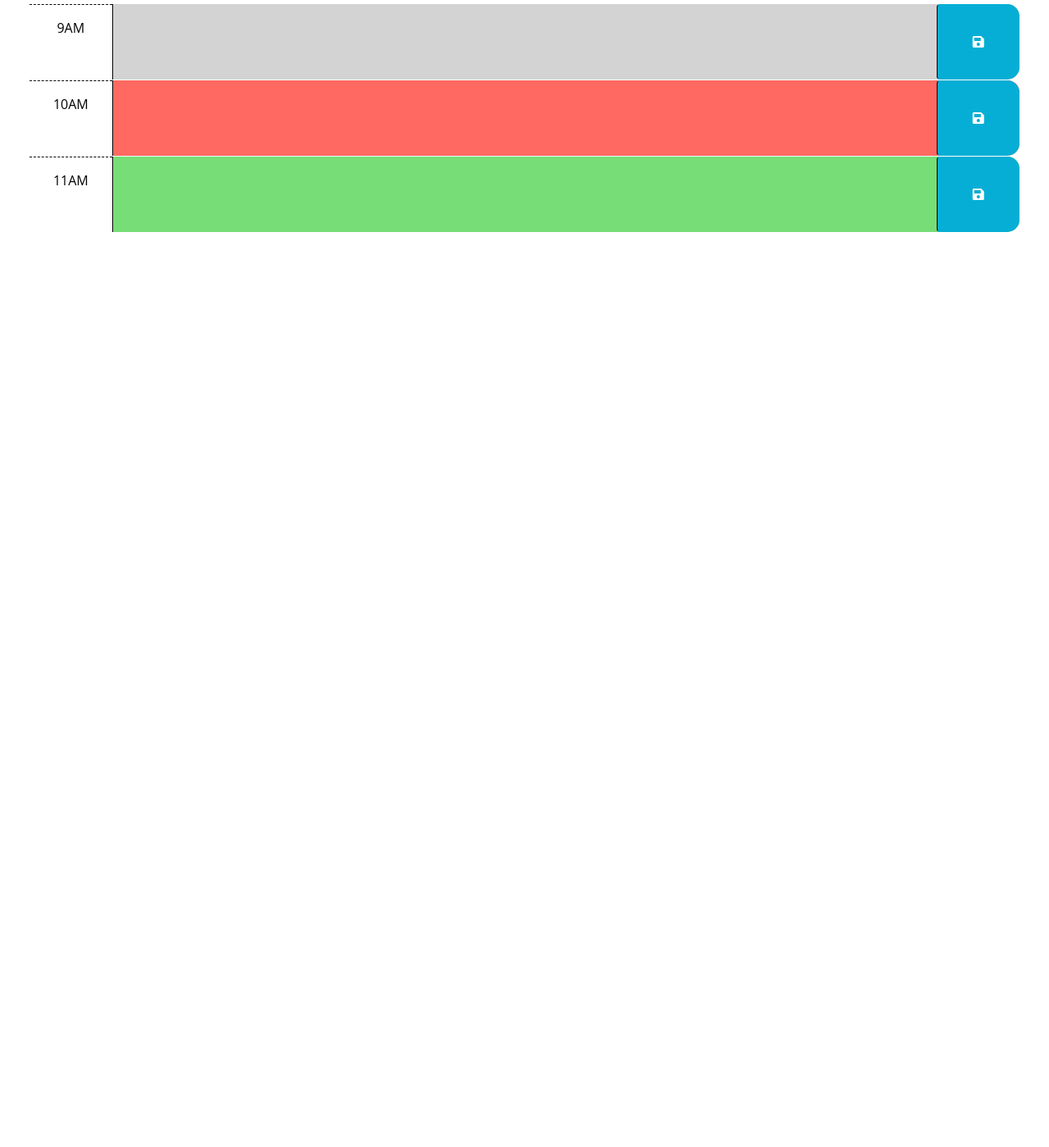
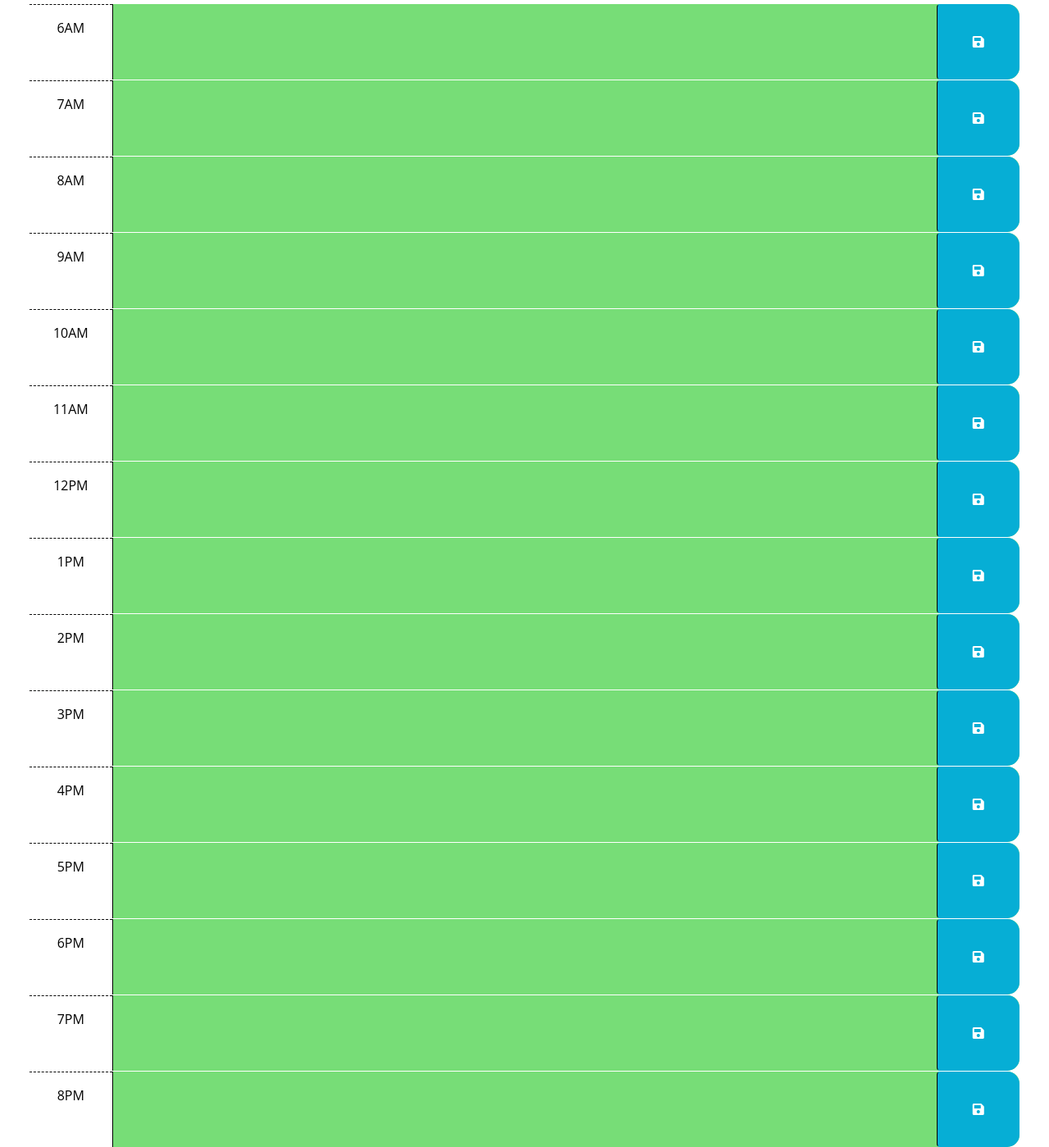
Before and after one commit to kurtmj93/dayjs-scheduler, a plain HTML site: page index.html in a window 1280 px wide. Shown: the part 293-1692 px from the top of the page at 82% size. Before the commit the page ends 800 px from the top, so only its background shows below. Drawn offline with nearby package versions, Linux system fonts and the light colour scheme.

Commit message:
compare div hour to dayjs.hour to conditionally addClass, update html with more hours

```diff
--- a/index.html
+++ b/index.html
@@ -31,18 +31,32 @@
       <p id="currentDay" class="lead"></p>
     </header>
     <div class="container-fluid px-5">
-      <!-- Use class for "past", "present", and "future" to apply styles to the
-        time-block divs accordingly. The javascript will need to do this by
-        adding/removing these classes on each div by comparing the hour in the
-        id to the current hour. The html provided below is meant to be an example
-        demonstrating how the css provided can be leveraged to create the
-        desired layout and colors. The html below should be removed or updated
-        in the finished product. Remember to delete this comment once the
-        code is implemented.
-        -->
 
-      <!-- Example of a past time block. The "past" class adds a gray background color. -->
-      <div id="hour-9" class="row time-block past">
+      <div id="hour-6" class="row time-block">
+        <div class="col-2 col-md-1 hour text-center py-3">6AM</div>
+        <textarea class="col-8 col-md-10 description" rows="3"> </textarea>
+        <button class="btn saveBtn col-2 col-md-1" aria-label="save">
+          <i class="fas fa-save" aria-hidden="true"></i>
+        </button>
+      </div>
+
+      <div id="hour-7" class="row time-block">
+        <div class="col-2 col-md-1 hour text-center py-3">7AM</div>
+        <textarea class="col-8 col-md-10 description" rows="3"> </textarea>
+        <button class="btn saveBtn col-2 col-md-1" aria-label="save">
+          <i class="fas fa-save" aria-hidden="true"></i>
+        </button>
+      </div>
+
+      <div id="hour-8" class="row time-block">
+        <div class="col-2 col-md-1 hour text-center py-3">8AM</div>
+        <textarea class="col-8 col-md-10 description" rows="3"> </textarea>
+        <button class="btn saveBtn col-2 col-md-1" aria-label="save">
+          <i class="fas fa-save" aria-hidden="true"></i>
+        </button>
+      </div>
+
+      <div id="hour-9" class="row time-block">
         <div class="col-2 col-md-1 hour text-center py-3">9AM</div>
         <textarea class="col-8 col-md-10 description" rows="3"> </textarea>
         <button class="btn saveBtn col-2 col-md-1" aria-label="save">
@@ -50,8 +64,7 @@
         </button>
       </div>
 
-      <!-- Example of a present time block. The "present" class adds a red background color. -->
-      <div id="hour-10" class="row time-block present">
+      <div id="hour-10" class="row time-block">
         <div class="col-2 col-md-1 hour text-center py-3">10AM</div>
         <textarea class="col-8 col-md-10 description" rows="3"> </textarea>
         <button class="btn saveBtn col-2 col-md-1" aria-label="save">
@@ -59,14 +72,86 @@
         </button>
       </div>
 
-      <!-- Example of a future time block. The "future" class adds a green background color. -->
-      <div id="hour-11" class="row time-block future">
+      <div id="hour-11" class="row time-block">
         <div class="col-2 col-md-1 hour text-center py-3">11AM</div>
         <textarea class="col-8 col-md-10 description" rows="3"> </textarea>
         <button class="btn saveBtn col-2 col-md-1" aria-label="save">
           <i class="fas fa-save" aria-hidden="true"></i>
         </button>
       </div>
+
+      <div id="hour-12" class="row time-block">
+        <div class="col-2 col-md-1 hour text-center py-3">12PM</div>
+        <textarea class="col-8 col-md-10 description" rows="3"> </textarea>
+        <button class="btn saveBtn col-2 col-md-1" aria-label="save">
+          <i class="fas fa-save" aria-hidden="true"></i>
+        </button>
+      </div>
+
+      <div id="hour-13" class="row time-block">
+        <div class="col-2 col-md-1 hour text-center py-3">1PM</div>
+        <textarea class="col-8 col-md-10 description" rows="3"> </textarea>
+        <button class="btn saveBtn col-2 col-md-1" aria-label="save">
+          <i class="fas fa-save" aria-hidden="true"></i>
+        </button>
+      </div>
+
+      <div id="hour-14" class="row time-block">
+        <div class="col-2 col-md-1 hour text-center py-3">2PM</div>
+        <textarea class="col-8 col-md-10 description" rows="3"> </textarea>
+        <button class="btn saveBtn col-2 col-md-1" aria-label="save">
+          <i class="fas fa-save" aria-hidden="true"></i>
+        </button>
+      </div>
+
+      <div id="hour-15" class="row time-block">
+        <div class="col-2 col-md-1 hour text-center py-3">3PM</div>
+        <textarea class="col-8 col-md-10 description" rows="3"> </textarea>
+        <button class="btn saveBtn col-2 col-md-1" aria-label="save">
+          <i class="fas fa-save" aria-hidden="true"></i>
+        </button>
+      </div>
+
+      <div id="hour-16" class="row time-block">
+        <div class="col-2 col-md-1 hour text-center py-3">4PM</div>
+        <textarea class="col-8 col-md-10 description" rows="3"> </textarea>
+        <button class="btn saveBtn col-2 col-md-1" aria-label="save">
+          <i class="fas fa-save" aria-hidden="true"></i>
+        </button>
+      </div>
+
+      <div id="hour-17" class="row time-block">
+        <div class="col-2 col-md-1 hour text-center py-3">5PM</div>
+        <textarea class="col-8 col-md-10 description" rows="3"> </textarea>
+        <button class="btn saveBtn col-2 col-md-1" aria-label="save">
+          <i class="fas fa-save" aria-hidden="true"></i>
+        </button>
+      </div>
+
+      <div id="hour-18" class="row time-block">
+        <div class="col-2 col-md-1 hour text-center py-3">6PM</div>
+        <textarea class="col-8 col-md-10 description" rows="3"> </textarea>
+        <button class="btn saveBtn col-2 col-md-1" aria-label="save">
+          <i class="fas fa-save" aria-hidden="true"></i>
+        </button>
+      </div>
+
+      <div id="hour-19" class="row time-block">
+        <div class="col-2 col-md-1 hour text-center py-3">7PM</div>
+        <textarea class="col-8 col-md-10 description" rows="3"> </textarea>
+        <button class="btn saveBtn col-2 col-md-1" aria-label="save">
+          <i class="fas fa-save" aria-hidden="true"></i>
+        </button>
+      </div>
+
+      <div id="hour-20" class="row time-block">
+        <div class="col-2 col-md-1 hour text-center py-3">8PM</div>
+        <textarea class="col-8 col-md-10 description" rows="3"> </textarea>
+        <button class="btn saveBtn col-2 col-md-1" aria-label="save">
+          <i class="fas fa-save" aria-hidden="true"></i>
+        </button>
+      </div>
+
     </div>
 
     <script src="https://cdnjs.cloudflare.com/ajax/libs/jquery/3.2.1/jquery.min.js"></script>
--- a/script.js
+++ b/script.js
@@ -15,21 +15,28 @@ $(function () {
         localStorage.setItem(blockId, content);
       });
 
-
-  // TODO: Add code to apply the past, present, or future class to each time
+// TODO: Add code to apply the past, present, or future class to each time
   // block by comparing the id to the current hour. HINTS: How can the id
   // attribute of each time-block be used to conditionally add or remove the
   // past, present, and future classes? How can Day.js be used to get the
   // current hour in 24-hour time?
 
+  $(".time-block").each(function() {
+    // this grabs the number following hour- in the class id
+    let hour = $(this).attr('id').split('-')[1];
 
-
+    if ( hour < dayjs().hour() ) {
+      $(this).addClass('past');
+    } else if ( hour == dayjs().hour() ) {
+      $(this).addClass('present');
+    } else {
+      $(this).addClass('future');
+    }
 
   // TODO: Add code to get any user input that was saved in localStorage and set
   // the values of the corresponding textarea elements. HINT: How can the id
   // attribute of each time-block be used to do this?
 
-  $(".time-block").each(function() {
     $(this).find('textarea').text(localStorage.getItem($(this).attr('id')));
   });
 
```
